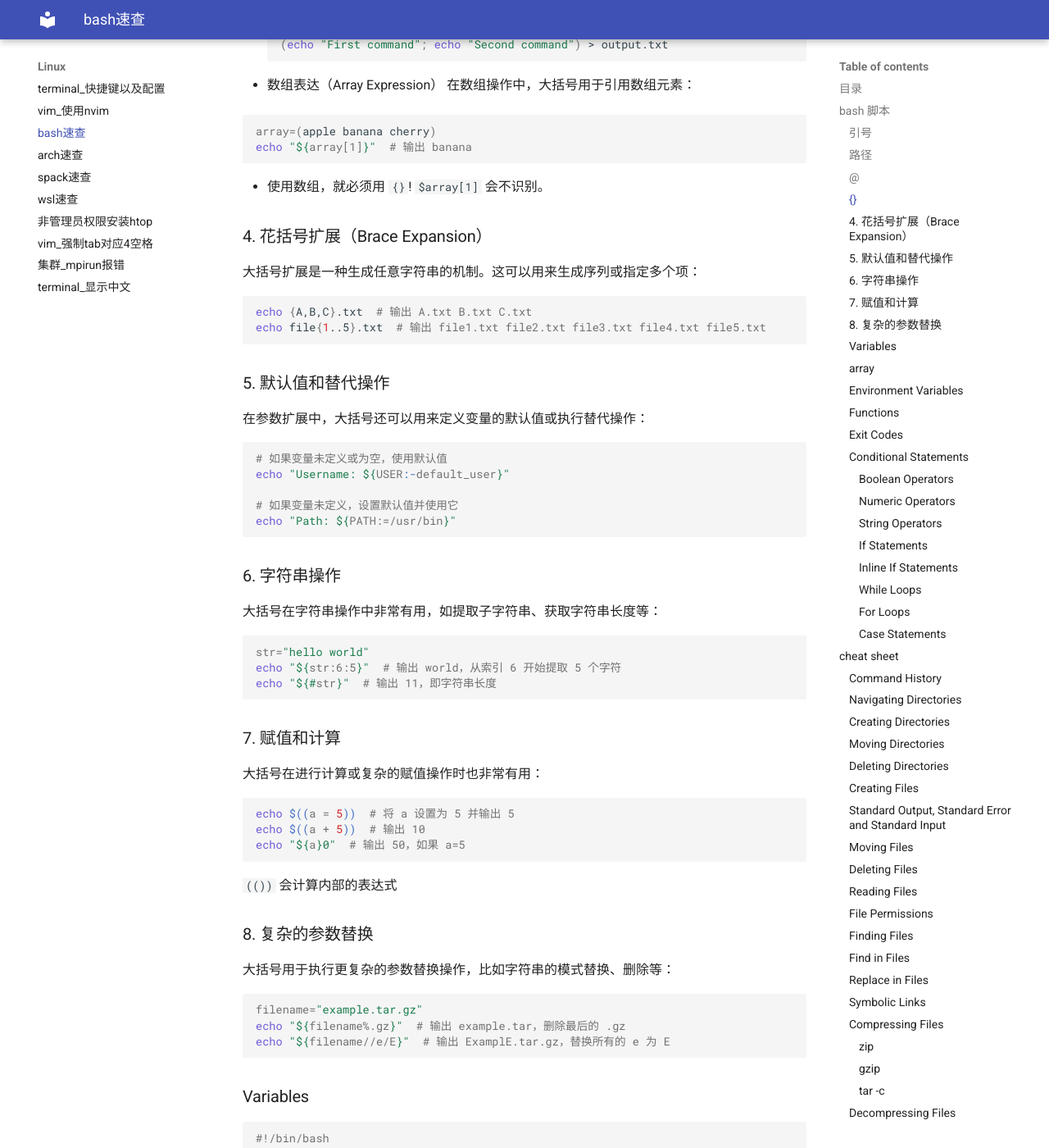
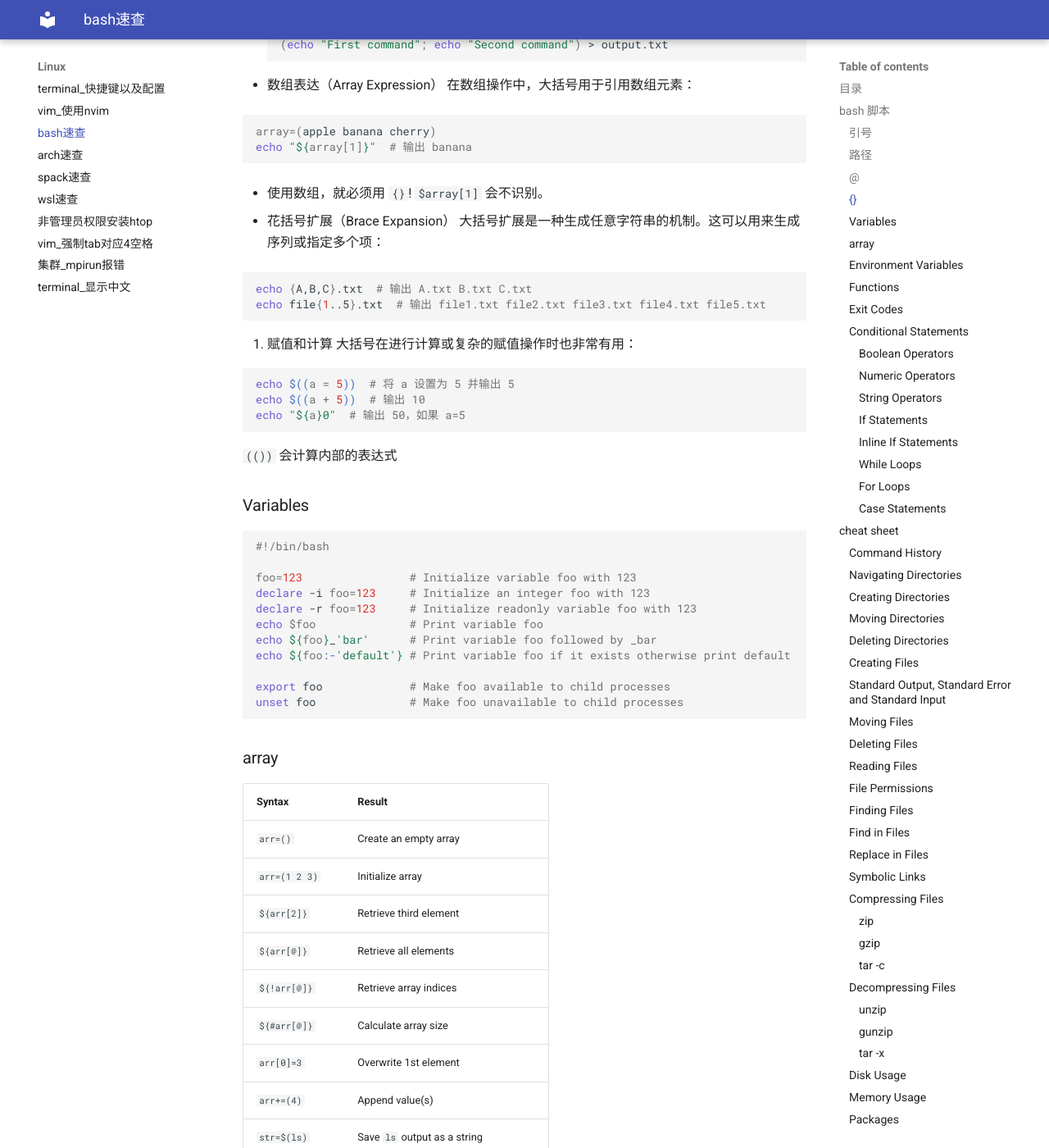
Before and after one commit to ymma98/technotes, an MkDocs documentation site: the page built from docs/Linux/bash速查.md, in a window 1280 px wide and 1400 px high, scrolled down 3117 px. Shown: the whole window at 82% size. Built offline with MkDocs 1.6.1 and Material for MkDocs 9.7.7, drawn with Linux system fonts in a browser that asks for light colours.

Commit message:
docs/Linux/bash速查.md updated from https://stackedit.cn/

````diff
--- a/docs/Linux/bash速查.md
+++ b/docs/Linux/bash速查.md
@@ -103,14 +103,9 @@ array=(apple banana cherry)
 echo "${array[1]}"  # 输出 banana
 ```
 
-
 * 使用数组，就必须用 `{}`! `$array[1]` 会不识别。
 
-
-
-
-
-### 4. 花括号扩展（Brace Expansion）
+4. 花括号扩展（Brace Expansion）
 大括号扩展是一种生成任意字符串的机制。这可以用来生成序列或指定多个项：
 
 ```bash
@@ -118,27 +113,7 @@ echo {A,B,C}.txt  # 输出 A.txt B.txt C.txt
 echo file{1..5}.txt  # 输出 file1.txt file2.txt file3.txt file4.txt file5.txt
 ```
 
-### 5. 默认值和替代操作
-在参数扩展中，大括号还可以用来定义变量的默认值或执行替代操作：
-
-```bash
-# 如果变量未定义或为空，使用默认值
-echo "Username: ${USER:-default_user}"
-
-# 如果变量未定义，设置默认值并使用它
-echo "Path: ${PATH:=/usr/bin}"
-```
-
-### 6. 字符串操作
-大括号在字符串操作中非常有用，如提取子字符串、获取字符串长度等：
-
-```bash
-str="hello world"
-echo "${str:6:5}"  # 输出 world，从索引 6 开始提取 5 个字符
-echo "${#str}"  # 输出 11，即字符串长度
-```
-
-### 7. 赋值和计算
+5. 赋值和计算
 大括号在进行计算或复杂的赋值操作时也非常有用：
 
 ```bash
@@ -147,21 +122,6 @@ echo $((a + 5))  # 输出 10
 echo "${a}0"  # 输出 50，如果 a=5
 ```
 `(())` 会计算内部的表达式
-
-### 8. 复杂的参数替换
-大括号用于执行更复杂的参数替换操作，比如字符串的模式替换、删除等：
-
-```bash
-filename="example.tar.gz"
-echo "${filename%.gz}"  # 输出 example.tar，删除最后的 .gz
-echo "${filename//e/E}"  # 输出 ExamplE.tar.gz，替换所有的 e 为 E
-```
-
-
-
-
-
-
 
 
 ### Variables
````
Also changed, not shown: other parts of docs/Linux/bash速查.md (+1 -1 lines).
